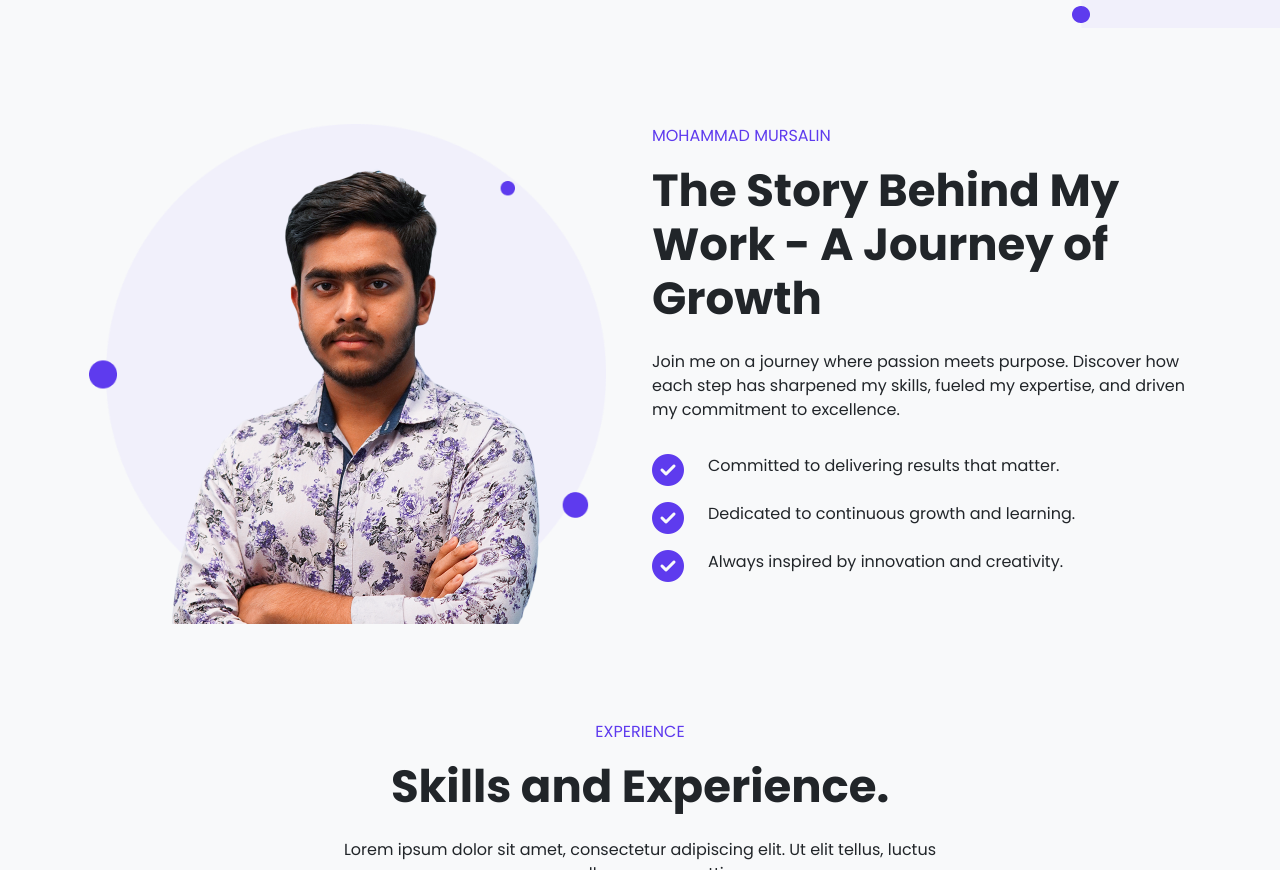
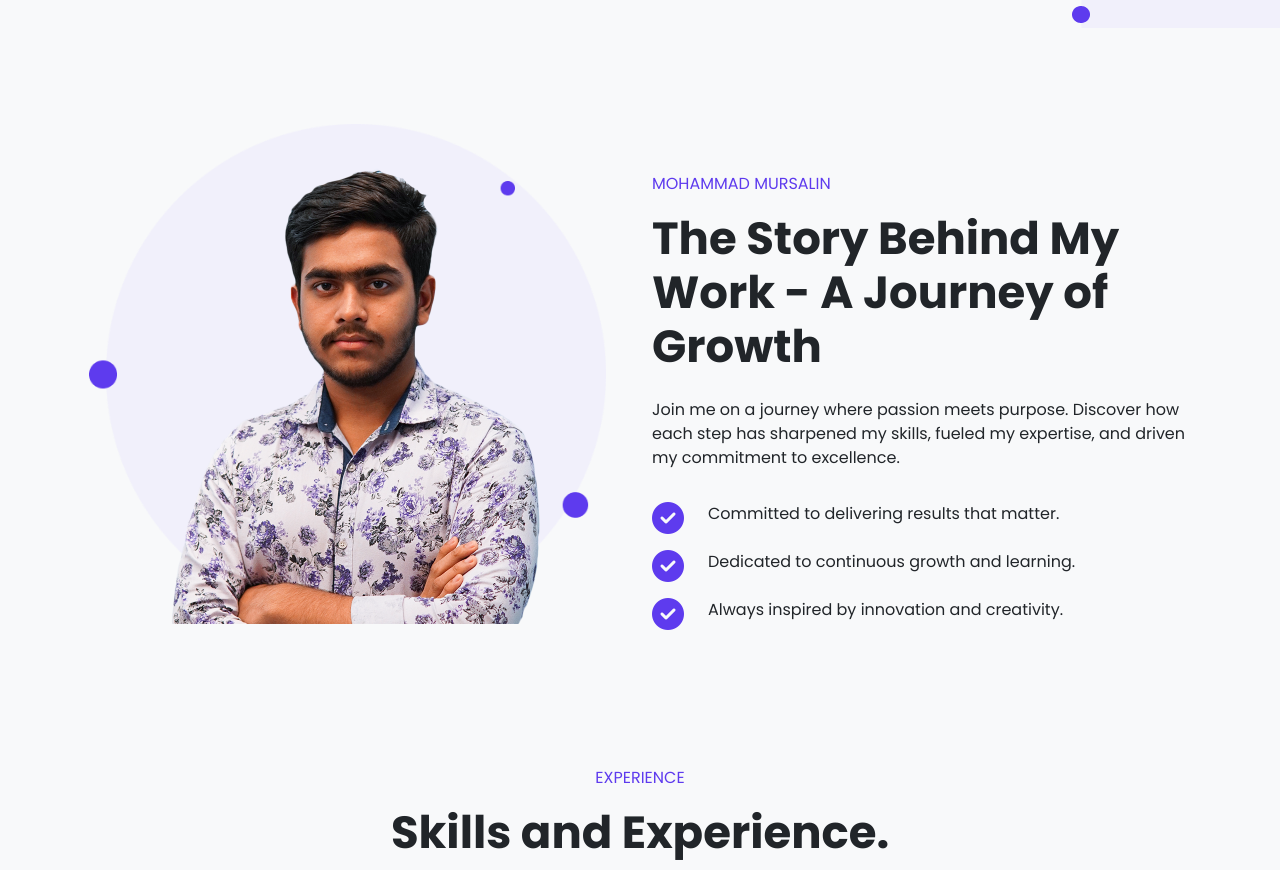
Before and after one commit to mursalin2250/portfolio-responsive-2, a plain HTML site: page about.html in a window 1280 px wide. Shown: the part 540-1410 px from the top of the page. Drawn offline with nearby package versions, Linux system fonts and the light colour scheme.

Commit message:
Update about.html

```diff
--- a/about.html
+++ b/about.html
@@ -53,7 +53,7 @@
                         <img src="images/Mursalin_PNG.png" alt="">
                     </div>
                 </div>
-                <div class="col-lg-6 col-md-12 col-sm-12 about-details d-flex flex-column">
+                <div class="col-lg-6 col-md-12 col-sm-12 about-details d-flex flex-column mt-5">
                     <p class="title">MOHAMMAD MURSALIN</p>
                     <h1 class="pb-3">The Story Behind My Work - A Journey of Growth</h1>
                     <p class="pb-3">Join me on a journey where passion meets purpose. Discover how each step has sharpened my skills, fueled my expertise, and driven my commitment to excellence.</p>
```
